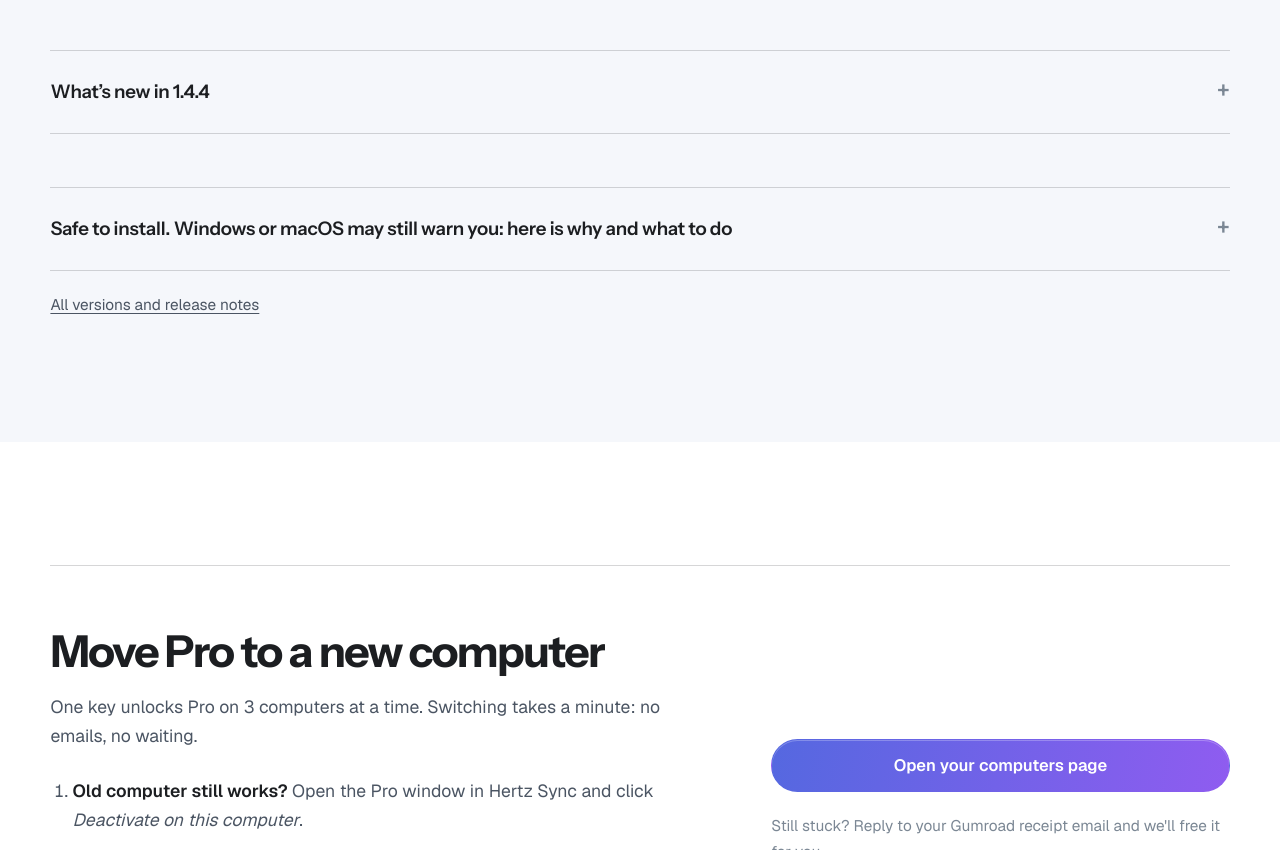
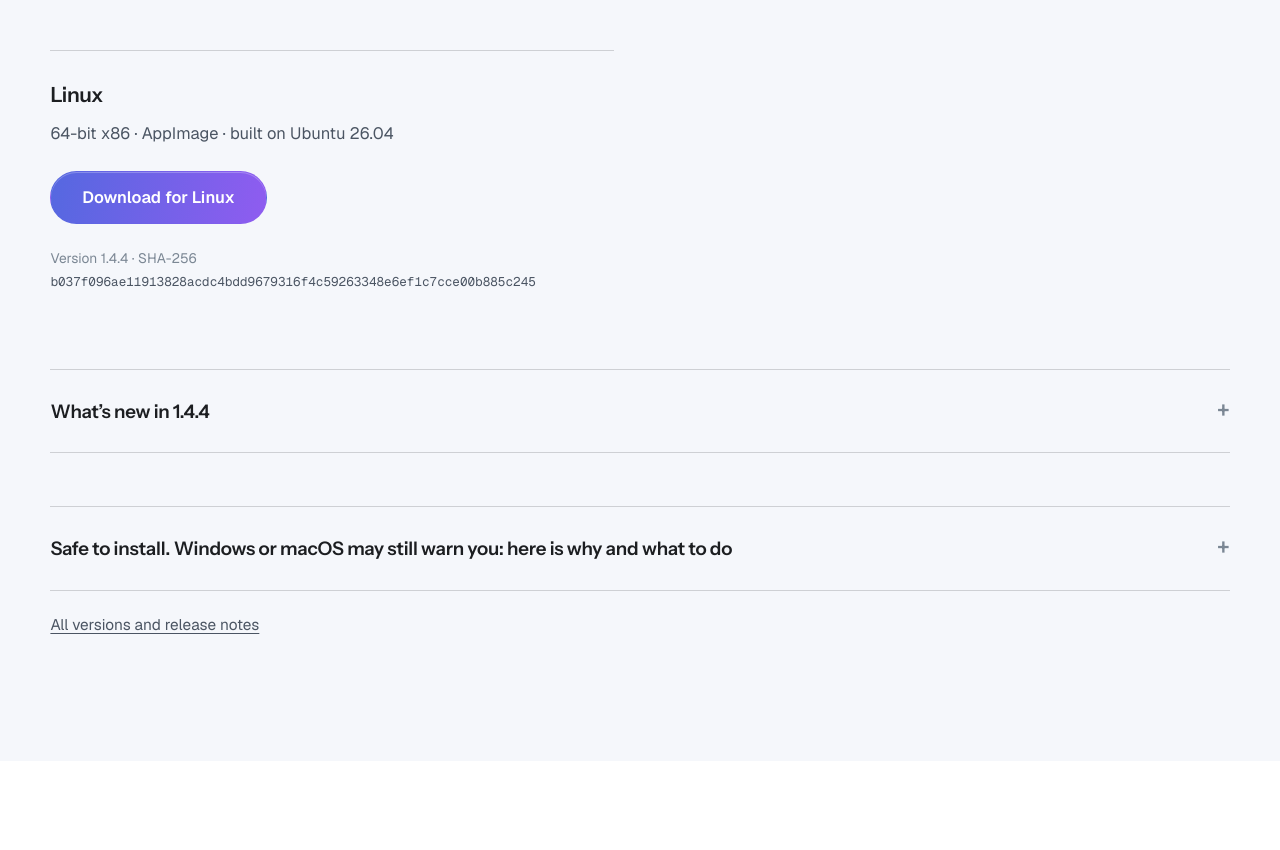
Before and after one commit to rc0900989-rgb/hertzsync, a plain HTML site: page index.html in a window 1280 px wide. Shown: the part 7315-8165 px from the top of the page. Drawn offline with nearby package versions, Linux system fonts and the light colour scheme.

Commit message:
Add Linux AppImage to Hertz Sync download page

```diff
--- a/index.html
+++ b/index.html
@@ -5,7 +5,7 @@
 <meta name="viewport" content="width=device-width,initial-scale=1">
 <meta name="theme-color" content="#14151a">
 <title>Hertz Sync – every loop in your track's tempo and key</title>
-<meta name="description" content="Hear every loop and one-shot in your project's tempo and key before you drag it in, then drop it into FL Studio, Ableton Live, Logic Pro or Studio One already matched. Sorting, duplicate cleanup and kit building included. Free for Windows and macOS.">
+<meta name="description" content="Hear every loop and one-shot in your project's tempo and key before you drag it in, then drop it into FL Studio, Ableton Live, Logic Pro or Studio One already matched. Sorting, duplicate cleanup and kit building included. Free for Windows, macOS and Linux.">
 <meta property="og:title" content="Hertz Sync – every loop in your track's tempo and key">
 <meta property="og:description" content="Audition loops in your project's tempo and key and drag them into your DAW already matched. Free download; Pro is a one-time $39.90.">
 <meta property="og:image" content="img/v2/player.png">
@@ -41,7 +41,7 @@
      <a class="btn btn-primary" href="#download">Download free</a>
      <a class="btn btn-ghost" href="https://gumroad.com/l/nphruc">Get Pro · $39.90 once</a>
     </div>
-    <ul class="facts"><li>Windows 10/11</li><li>macOS 11+</li><li>Files stay on your computer</li></ul>
+    <ul class="facts"><li>Windows 10/11</li><li>macOS 11+</li><li>Linux x86-64</li><li>Files stay on your computer</li></ul>
    </div>
   </div>
 
@@ -213,6 +213,12 @@
     <a class="btn btn-primary" href="https://github.com/rc0900989-rgb/hertzsync/releases/latest/download/HertzSync-macOS-AppleSilicon.dmg">Download for Mac</a>
     <p class="hash">Version 1.4.4 · SHA-256<br><code>cae5620c0a0d9839edb07e828b316ae02bb731077899cdccdefef1fa2fc4c225</code></p>
    </div>
+   <div class="card">
+    <h3>Linux</h3>
+    <p>64-bit x86 · AppImage · built on Ubuntu 26.04</p>
+    <a class="btn btn-primary" href="https://github.com/rc0900989-rgb/hertzsync/releases/latest/download/Hertz-Sync-1.4.4-linux-x86_64.AppImage">Download for Linux</a>
+    <p class="hash">Version 1.4.4 · SHA-256<br><code>b037f096ae11913828acdc4bdd9679316f4c59263348e6ef1c7cce00b885c245</code></p>
+   </div>
   </div>
   <details class="safe" id="whats-new">
    <summary>What’s new in 1.4.4</summary>
```
